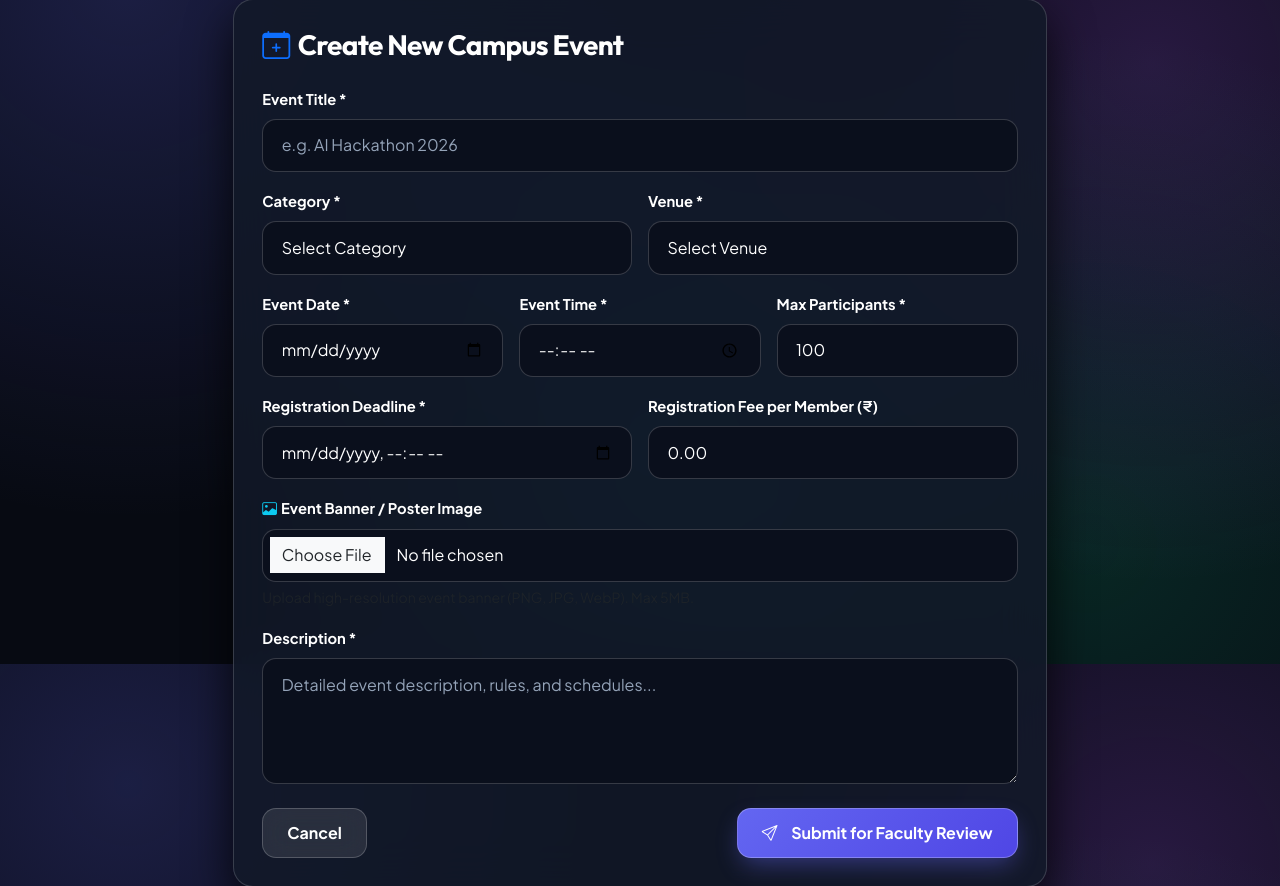
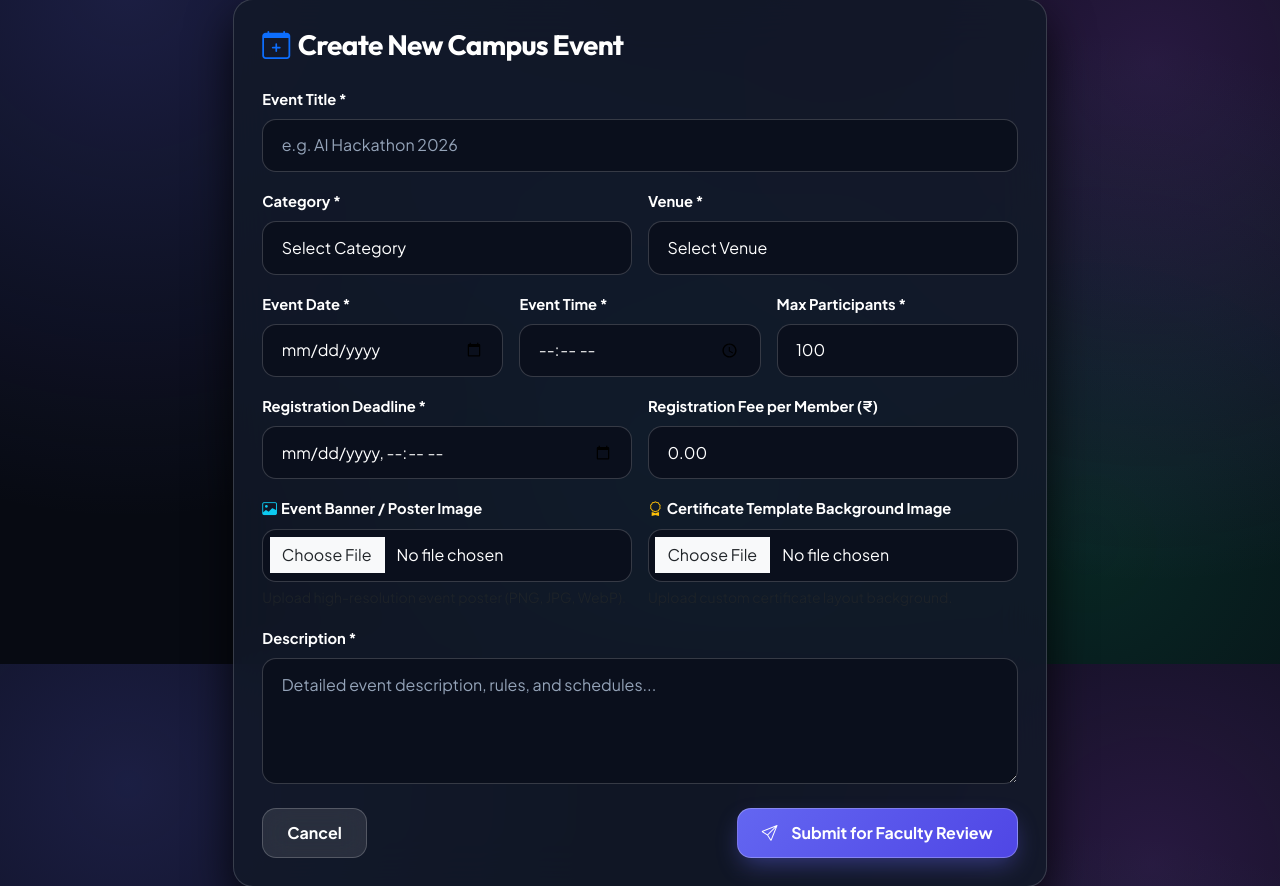
Before and after one commit to vasavi249/campus-event-management-system, a Django app: page /event/create/ in a window 1280 px wide. Shown: the part 136-1022 px from the top of the page. Run offline with Django 4.2, Linux system fonts and the light colour scheme; a user stored in the database is signed in; data comes from the database, SQL or seed files in the repository.

Commit message:
Add Certificate Template Background Image upload field beside Event Banner in Event Manager create event form

```diff
--- a/events/templates/events/create_event.html
+++ b/events/templates/events/create_event.html
@@ -61,12 +61,21 @@
                         <input type="number" id="registration_fee" class="form-control form-control-glass" value="0.00" step="0.01" min="0">
                     </div>
 
-                    <div class="col-12">
+                    <div class="col-12 col-md-6">
                         <label class="form-label text-white fw-bold"><i class="bi bi-image text-info me-1"></i>Event Banner / Poster Image</label>
                         <input type="file" id="banner_image" class="form-control form-control-glass" accept="image/*" onchange="previewBannerImage(event)">
-                        <div class="form-text text-muted small">Upload high-resolution event banner (PNG, JPG, WebP). Max 5MB.</div>
+                        <div class="form-text text-muted small">Upload high-resolution event poster (PNG, JPG, WebP).</div>
                         <div id="banner-preview-container" class="mt-2" style="display: none;">
-                            <img id="banner-preview" src="" alt="Poster Preview" class="img-fluid rounded-3 border border-secondary" style="max-height: 160px; object-fit: cover;">
+                            <img id="banner-preview" src="" alt="Poster Preview" class="img-fluid rounded-3 border border-secondary" style="max-height: 140px; object-fit: cover;">
+                        </div>
+                    </div>
+
+                    <div class="col-12 col-md-6">
+                        <label class="form-label text-white fw-bold"><i class="bi bi-award text-warning me-1"></i>Certificate Template Background Image</label>
+                        <input type="file" id="certificate_template" class="form-control form-control-glass" accept="image/*" onchange="previewCertTemplateImage(event)">
+                        <div class="form-text text-muted small">Upload custom certificate layout background.</div>
+                        <div id="cert-preview-container" class="mt-2" style="display: none;">
+                            <img id="cert-preview" src="" alt="Certificate Template Preview" class="img-fluid rounded-3 border border-warning" style="max-height: 140px; object-fit: cover;">
                         </div>
                     </div>
 
@@ -105,6 +114,23 @@
         }
     }
 
+    function previewCertTemplateImage(event) {
+        const file = event.target.files[0];
+        const container = document.getElementById('cert-preview-container');
+        const img = document.getElementById('cert-preview');
+
+        if (file) {
+            const reader = new FileReader();
+            reader.onload = function(e) {
+                img.src = e.target.result;
+                container.style.display = 'block';
+            }
+            reader.readAsDataURL(file);
+        } else {
+            container.style.display = 'none';
+        }
+    }
+
     async function handleCreateEventSubmit(e) {
         e.preventDefault();
 
@@ -122,8 +148,13 @@
         formData.append('approval_status', 'pending');
 
         const fileInput = document.getElementById('banner_image');
-        if (fileInput.files.length > 0) {
+        if (fileInput && fileInput.files.length > 0) {
             formData.append('banner_image', fileInput.files[0]);
+        }
+
+        const certInput = document.getElementById('certificate_template');
+        if (certInput && certInput.files.length > 0) {
+            formData.append('certificate_template', certInput.files[0]);
         }
 
         const res = await apiCall('/api/events/', 'POST', formData);
```
